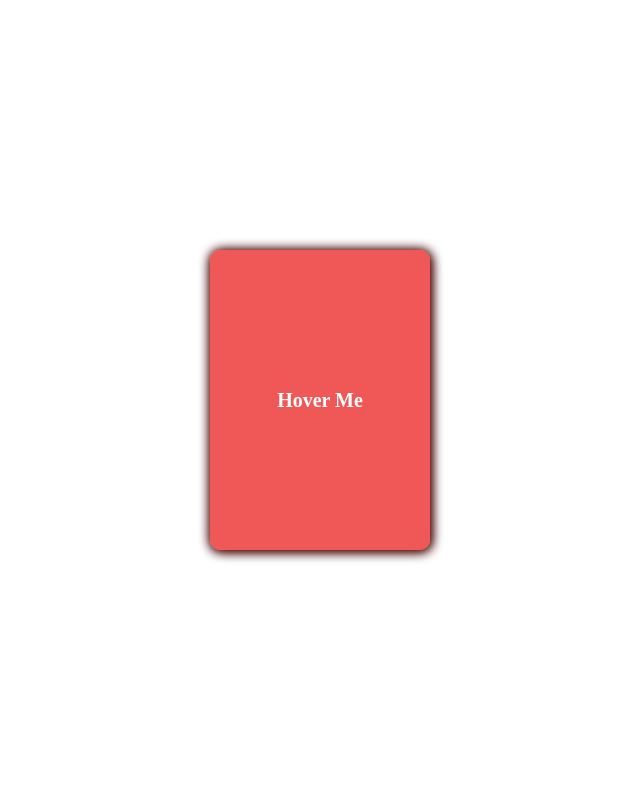
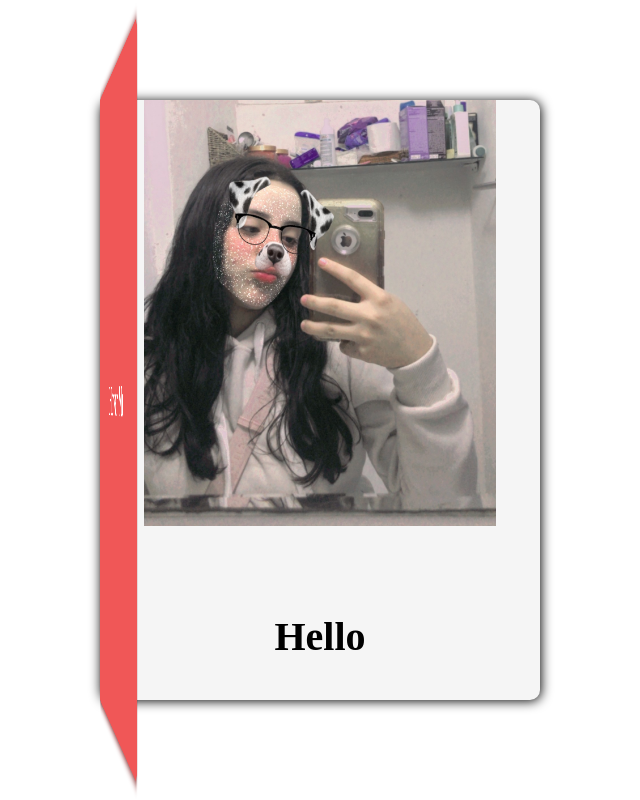
Before and after one commit to Kioisho/9mesesfxi, a plain HTML site: page pagina2.html in a window 1280 px wide. Both pictures are taken after a click on the element "Hover Me". Shown: the whole page, without its empty margins (320-960 px from the left). Drawn offline with Linux system fonts and the light colour scheme.

Commit message:
9meses 0.3

```diff
--- a/pagina2.css
+++ b/pagina2.css
@@ -2,8 +2,8 @@
 .book {
   position: relative;
   border-radius: 10px;
-  width: 220px;
-  height: 300px;
+  width: 440px;
+  height: 600px;
   background-color: whitesmoke;
   -webkit-box-shadow: 1px 1px 12px #000;
   box-shadow: 1px 1px 12px #000;
@@ -22,6 +22,7 @@
   -ms-flex-pack: center;
   justify-content: center;
   color: #000000;
+  flex-direction: column;
 }
 
 .cover {
@@ -49,9 +50,12 @@
   -webkit-box-pack: center;
   -ms-flex-pack: center;
   justify-content: center;
+  z-index: 2;
 }
 
-.book:hover .cover {
+/* Sí, puedes borrar este bloque. No es necesario si no contiene reglas adicionales. */
+
+.book.open .cover {
   -webkit-transition: all 0.5s;
   transition: all 0.5s;
   -webkit-transform: rotatey(-80deg);
@@ -59,8 +63,10 @@
   transform: rotatey(-80deg);
 }
 
+
+
 p {
-  font-size: 20px;
+  font-size: 40px;
   font-weight: bolder;
 }
 
--- a/pagina2.html
+++ b/pagina2.html
@@ -6,9 +6,18 @@
   <!-- ...código existente... -->
 </head>
 
-<div class="book">
-    <p>Hello</p>
-    <div class="cover">
+<div class="book" id="book">
+    <img src="imagen.jpg" alt="Imagen" style="width: 80%; margin-bottom: 20px;">
+    <p style="margin-top: auto;">Hello</p>
+    <div class="cover" id="cover">
         <p>Hover Me</p>
     </div>
-   </div>
+</div>
+<script>
+  // Activar animación con clic
+  const cover = document.getElementById('cover');
+  const book = document.getElementById('book');
+  cover.addEventListener('click', function() {
+    book.classList.toggle('open');
+  });
+</script>
```
Also changed, not shown: hello.css (+5 -3 lines), imagen.jpg (added).
